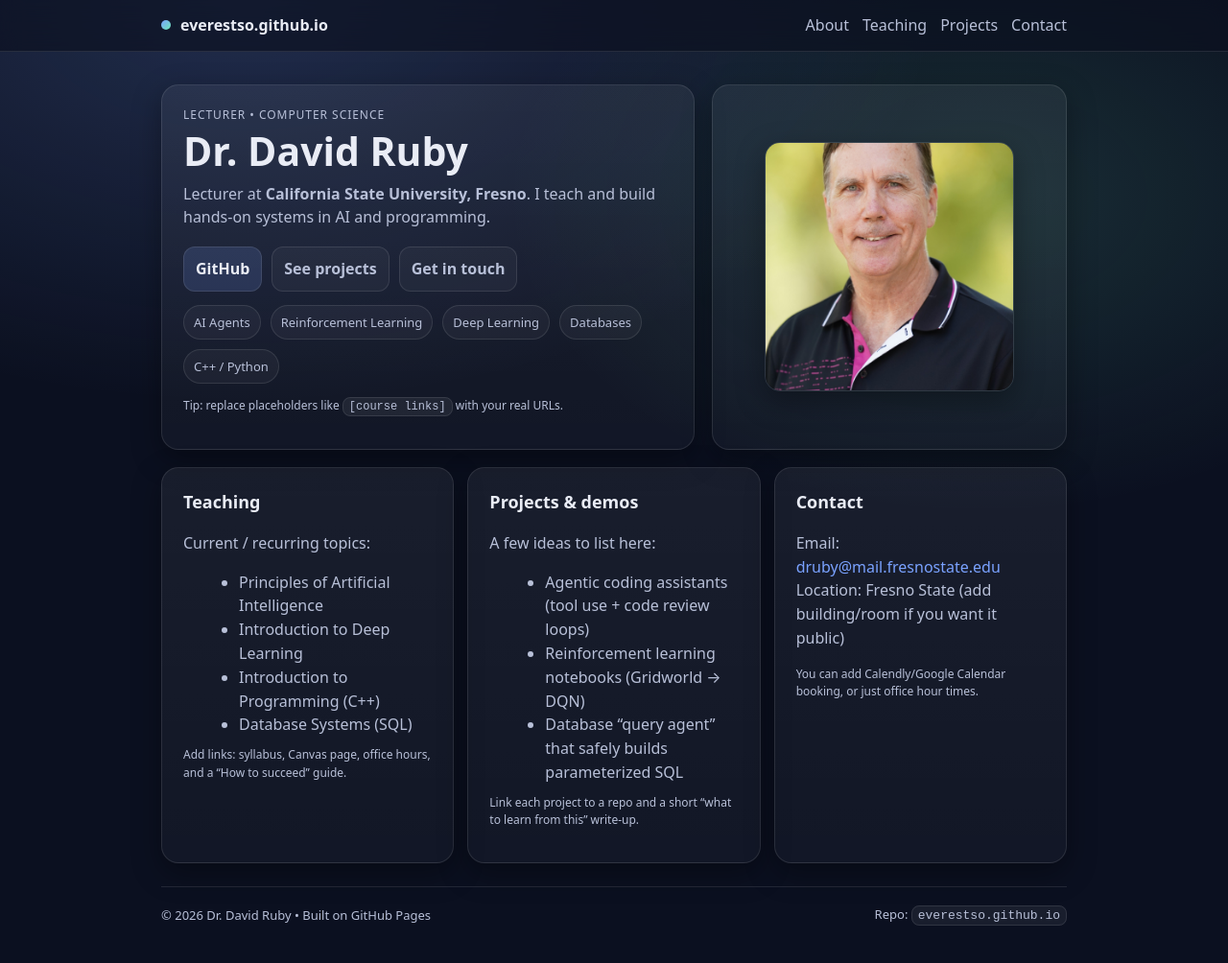
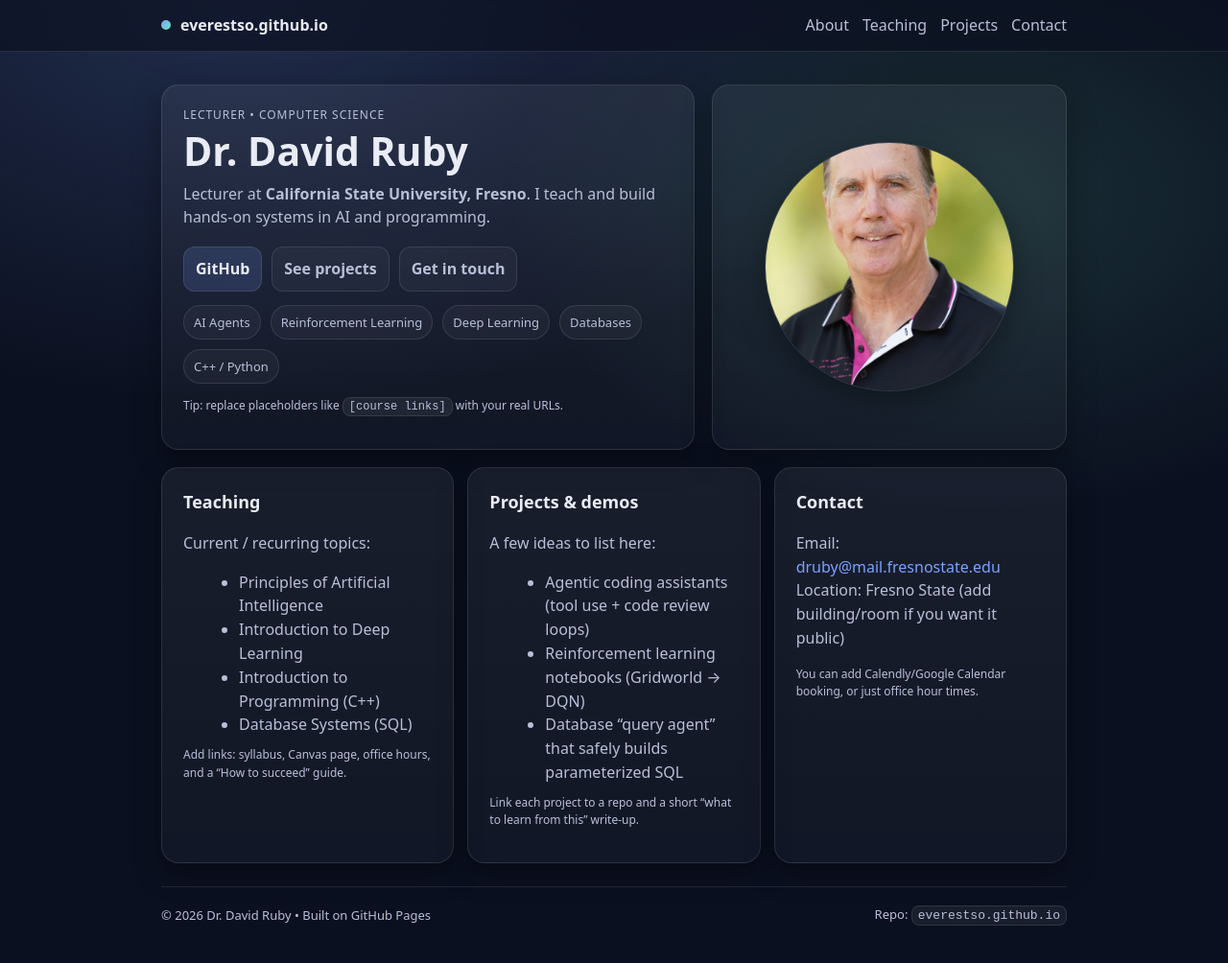
Before and after one commit to everestso/everestso.github.io, a Jekyll site: the page index.html, which Jekyll copies as it is, in a window 1280 px wide and 1025 px high. Shown: the top 1004 px of the window at 96% size. Built offline with Jekyll 4.4.1, drawn with Linux system fonts in a browser that asks for light colours.

Commit message:
Change profile image border radius to 50%

```diff
--- a/index.html
+++ b/index.html
@@ -18,7 +18,7 @@
 	  max-width: 260px;
 	  aspect-ratio: 1 / 1;
 	  object-fit: cover;
-	  border-radius: 16px;
+	  border-radius: 50%;
 	  border: 1px solid var(--border);
 	  box-shadow: var(--shadow);
 	}
```
